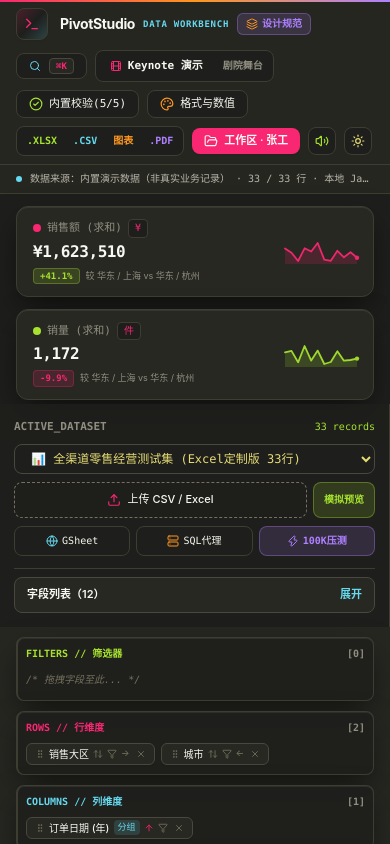
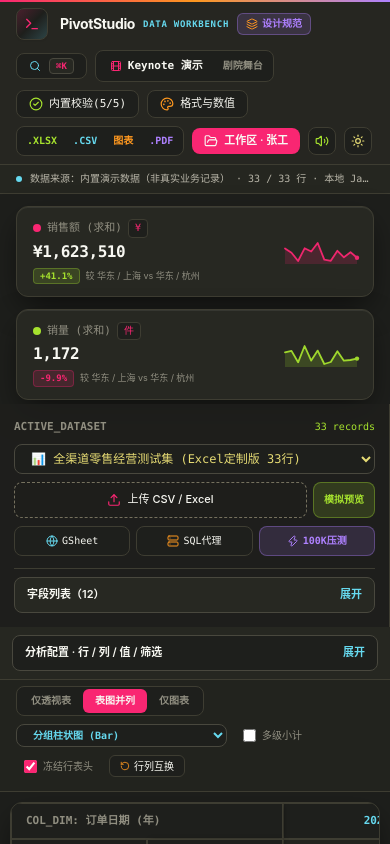
Before and after one commit to lovemoganna/PivotStudio, a React (Vite) app: page / in a window 390 px wide. Built offline with nearby package versions, Linux system fonts and the light colour scheme; the HTML template or start-up script is replaced by a standard one.

Commit message:
ux: remove redundant header telemetry and collapse mobile analysis controls

```diff
--- a/scripts/browser-smoke.mjs
+++ b/scripts/browser-smoke.mjs
@@ -68,6 +68,11 @@ try{
     console.log(JSON.stringify({viewport:name,...result}));
   }
   await send('Emulation.setDeviceMetricsOverride',{width:390,height:844,deviceScaleFactor:1,mobile:true});
+  const isConfigCollapsed=await evaluate('document.querySelector("button[aria-controls=pivot-analysis-config]")?.getAttribute("aria-expanded")');
+  if(isConfigCollapsed!=='false')errors.push('mobile analysis settings not collapsed by default');
+  assert.equal(await clickText('分析配置'),true,'mobile analysis expansion');
+  await sleep(100);
+  if(await evaluate('document.querySelector("button[aria-controls=pivot-analysis-config]")?.getAttribute("aria-expanded")')!=='true')errors.push('mobile settings did not expand');
   assert.equal(await clickText('字段列表'),true,'mobile field expansion');
   await sleep(150);
   const expanded=await evaluate('document.querySelector("button[aria-controls=pivot-schema-fields]")?.getAttribute("aria-expanded")');
--- a/src/features/pivot/components/FieldShelf.jsx
+++ b/src/features/pivot/components/FieldShelf.jsx
@@ -50,6 +50,7 @@ export function FieldShelf({
   showToast,
 }) {
   const [showMobileSchema, setShowMobileSchema] = useState(false);
+  const [showMobileConfig, setShowMobileConfig] = useState(false);
 
   return (
     <>
@@ -202,7 +203,19 @@ export function FieldShelf({
         {/* Main Work Area */}
         <main className="flex-1 flex flex-col min-w-0 min-h-0 overflow-visible md:overflow-y-auto lg:overflow-hidden">
           {!cinemaTheaterMode && (
-            <section className="bg-[#EFECE1]/65 dark:bg-[#272822]/90 border-b border-[#D6D4C8] dark:border-[#3E3D32] px-4 py-2.5 grid grid-cols-1 sm:grid-cols-2 xl:grid-cols-4 gap-2.5 shrink-0 print:hidden">
+            <>
+            <div className="md:hidden px-3 py-2 bg-[#EFECE1]/65 dark:bg-[#272822]/90 border-b border-[#D6D4C8] dark:border-[#3E3D32]">
+              <button
+                aria-expanded={showMobileConfig}
+                aria-controls="pivot-analysis-config"
+                onClick={() => setShowMobileConfig((open) => !open)}
+                className="w-full px-3 py-2 rounded-lg border border-[#D6D4C8] dark:border-[#49483E] bg-[#FFFDF7] dark:bg-[#1E1F1C] flex items-center justify-between text-[11px] font-semibold"
+              >
+                <span>分析配置 · 行 / 列 / 值 / 筛选</span>
+                <span className="text-[#0088A3] dark:text-[#66D9EF]">{showMobileConfig ? '收起' : '展开'}</span>
+              </button>
+            </div>
+            <section id="pivot-analysis-config" className={`${showMobileConfig ? 'grid' : 'hidden'} md:grid bg-[#EFECE1]/65 dark:bg-[#272822]/90 border-b border-[#D6D4C8] dark:border-[#3E3D32] px-4 py-2.5 grid-cols-1 sm:grid-cols-2 xl:grid-cols-4 gap-2.5 shrink-0 print:hidden`}>
               {[
                 { key: 'filters', label: 'FILTERS // 筛选器', badgeColor: 'text-[#4A7500] dark:text-[#A6E22E]', borderAccent: 'border-l-2 border-l-[#A6E22E]' },
                 { key: 'rows', label: 'ROWS // 行维度', badgeColor: 'text-[#F92672]', borderAccent: 'border-l-2 border-l-[#F92672]' },
@@ -355,6 +368,7 @@ export function FieldShelf({
                 );
               })}
             </section>
+            </>
           )}
 
           {/* View Mode, Cube Formula Bar & Executive Insight Strip */}
--- a/src/features/pivot/components/HeaderBar.jsx
+++ b/src/features/pivot/components/HeaderBar.jsx
@@ -97,13 +97,6 @@ export function HeaderBar({
             <span className="hidden md:inline apple-font-mono">cmd_palette()</span>
             <kbd className="px-1.5 py-0.2 rounded bg-[#EFECE1] dark:bg-[#272822] text-[9px] font-semibold text-[#F92672] border border-[#D6D4C8] dark:border-[#49483E] apple-font-mono">⌘K</kbd>
           </button>
-
-          <div className="hidden xl:flex items-center gap-2 px-3 py-1 rounded-lg bg-[#FFFDF7] dark:bg-[#1E1F1C] border border-[#D6D4C8] dark:border-[#3E3D32] text-[11px] text-[#75715E] dark:text-[#908E80] apple-font-mono">
-            <Zap className="w-3.5 h-3.5 text-[#FD971F] shrink-0" />
-            <span>rows: <strong className="text-[#6B38FB] dark:text-[#AE81FF] font-semibold">{pivotResult.filteredCount.toLocaleString()}</strong>/{pivotResult.totalCount.toLocaleString()}</span>
-            <span className="text-[#49483E]">|</span>
-            <span>time: <strong className="text-[#528000] dark:text-[#A6E22E] font-semibold">{pivotResult.elapsedMs}ms</strong></span>
-          </div>
 
           <div className="flex items-center bg-[#FFFDF7] dark:bg-[#1E1F1C] border border-[#D6D4C8] dark:border-[#3E3D32] rounded-lg p-0.5">
             <button
```
